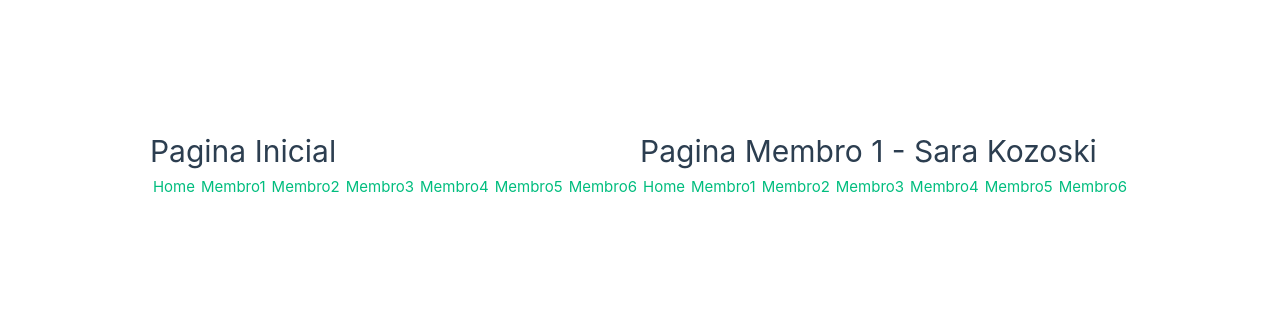
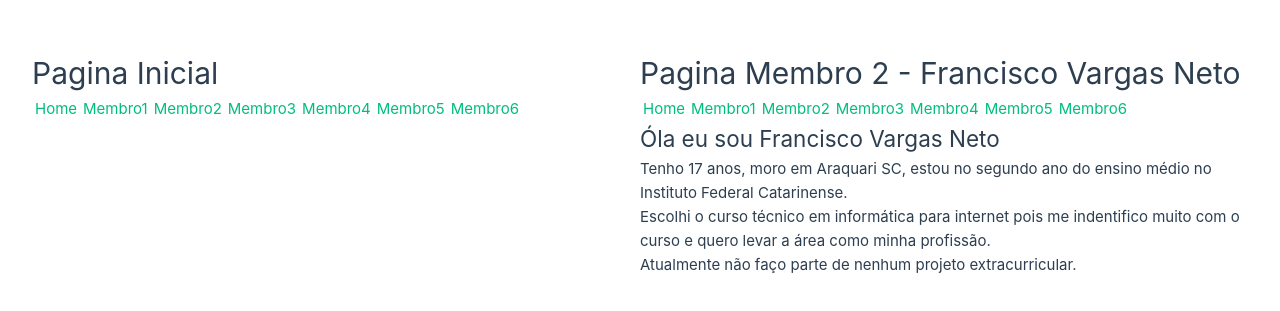
Before and after one commit to LuizEduardoCR/Equipe-Hackathon, a Vue app: page /membro2 in a window 1280 px wide. Shown: the part 237-548 px from the top of the page. Built offline with nearby package versions, Linux system fonts and the light colour scheme.

Commit message:
FEAT: escrita sobre Francisco #11

```diff
--- a/src/router/index.js
+++ b/src/router/index.js
@@ -16,7 +16,7 @@ const router = createRouter({
     },
     {
       path: '/membro2',
-      name: 'membro2',
+      name: 'Francisco Vargas',
       component: () => import('../views/PaginaMembro2.vue')
     },
     {
--- a/src/views/PaginaMembro2.vue
+++ b/src/views/PaginaMembro2.vue
@@ -5,7 +5,7 @@
     <header>
         <div>
             <div>
-                <h1>Pagina Membro 1 - Sara Kozoski</h1>
+                <h1>Pagina Membro 2 - Francisco Vargas Neto</h1>
             </div>
             <nav>
                 <RouterLink to="/">Home</RouterLink>
@@ -19,6 +19,14 @@
             </nav>
         </div>
 
+
+        <main>
+            <h2>Óla eu sou Francisco Vargas Neto</h2>
+             <p>Tenho 17 anos, moro em Araquari SC, estou no segundo ano do ensino médio no Instituto Federal Catarinense.</p>
+                <p>Escolhi o curso técnico em informática para internet pois me indentifico muito com o curso e quero levar a área como minha profissão.</p>
+                <p>Atualmente não faço parte de nenhum projeto extracurricular. </p>
+
+        </main>
     </header>
 
     <RouterView />
```
